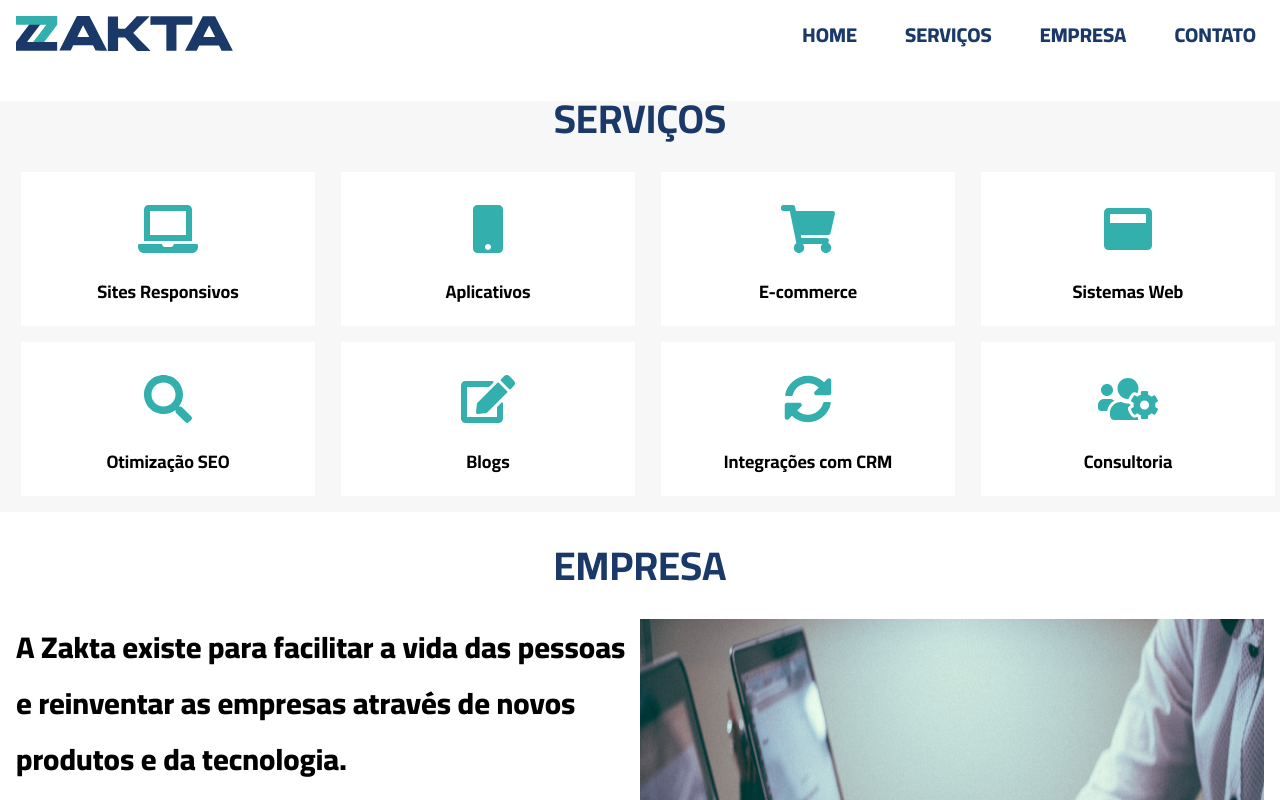
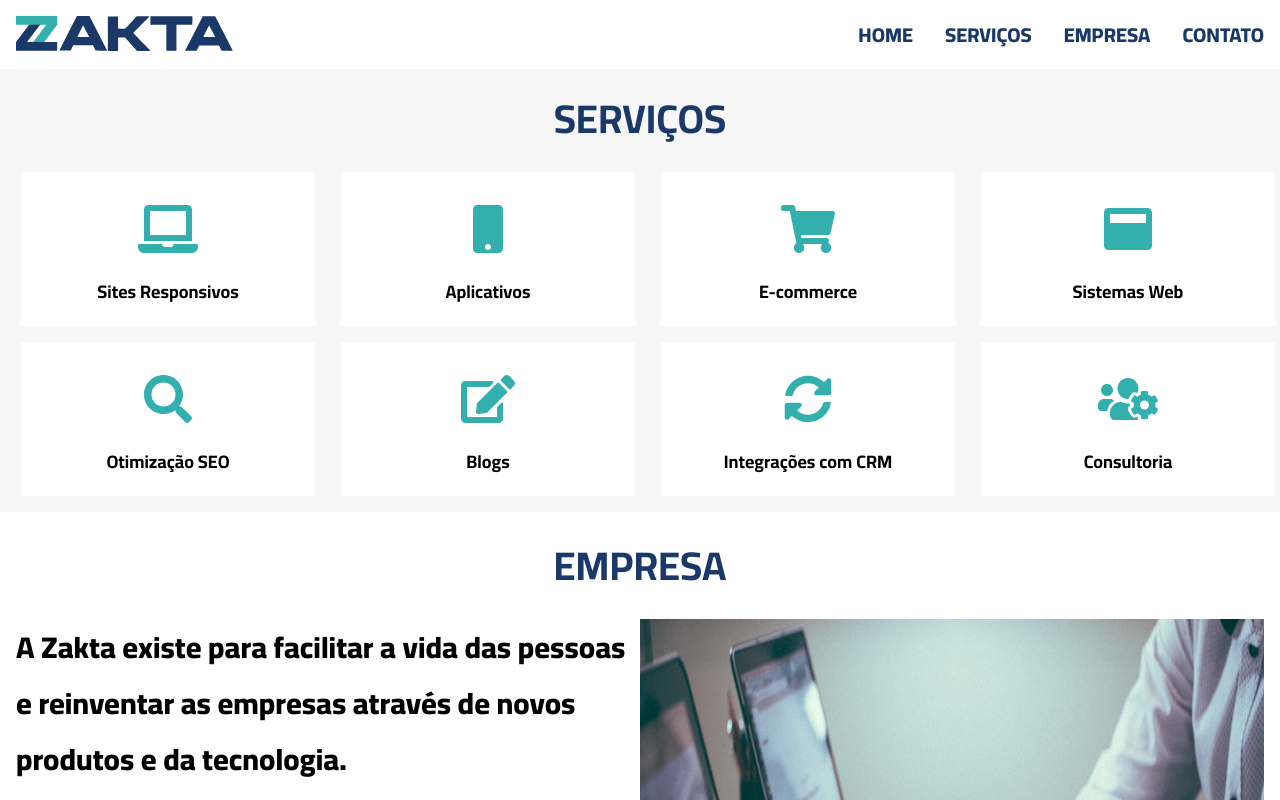
Before and after one commit to zakta/site, a Next.js app: page / in a window 1280 px wide. Shown: the top 800 px of the page. Built offline with nearby package versions, Linux system fonts and the light colour scheme.

Commit message:
Add javascript to remove overflow onclick device menu

```diff
--- a/components/Form/styles.js
+++ b/components/Form/styles.js
@@ -35,11 +35,12 @@ export const Form = styled.form`
     background: #1a3968;
     border: none;
     color: white;
-    font-size: 13px;
+    font-size: 15px;
+    font-family: Cairo, sans-serif;
     font-weight: 600;
-    padding: 1rem .5rem;
+    padding: .5rem 1rem;
     margin: 1rem 0;
-    width: 50%;
+    width: 200px;
     text-transform: uppercase;
 
 
--- a/components/Home/index.js
+++ b/components/Home/index.js
@@ -10,6 +10,7 @@ export default function Home(){
     speed: 400,
     slidesToShow: 1,
     slidesToScroll: 1,
+    easing: true,
   };
 
   return(
--- a/components/Home/styles.js
+++ b/components/Home/styles.js
@@ -17,9 +17,16 @@ export const Container = styled.div`
 
 export const SliderBox = styled.div`
   width: 100%;
+  max-height: 600px;
+
+  button:before {
+    opacity: .75;
+    color: #fff0f0;
+  }
+  .slick-active button:before {
+    color: #fff0f0;
+  }
 `;
 export const SliderImage = styled.img`
   width: 100%;
-  background-size: cover;
-  background-repeat: no-repeat;
 `;
--- a/components/Menu/index.js
+++ b/components/Menu/index.js
@@ -5,6 +5,10 @@ import { Container, List, ListItem, MenuToggle } from "./styles";
 
 export default function Menu() {
   const [open, setOpen] = useState(false);
+
+  function hideOverflow(){
+    document.body.style.overflowY= "hidden";
+  }
 
   return (
     <Container>
@@ -14,7 +18,14 @@ export default function Menu() {
         <ListItem><Link href="/empresa">Empresa</Link></ListItem>
         <ListItem><Link href="/contato">Contato</Link></ListItem>
       </List>
-      <MenuToggle onClick={() => setOpen(!open)}>
+      <MenuToggle onClick={() => {
+        setOpen(!open)
+        if(!open){
+          hideOverflow();
+        }else{
+          document.body.style.removeProperty("overflow");
+        }
+      }}>
         <Hamburguer open={open} />
       </MenuToggle>
     </Container>
--- a/components/Menu/styles.js
+++ b/components/Menu/styles.js
@@ -6,10 +6,8 @@ export const Container = styled.div`
 export const List = styled.ul`
   display: flex;
   flex-wrap: wrap;
-  float: right;
-  margin-bottom: 0;
-  margin-left: 0;
-  padding-left: 0;
+  margin:0;
+  padding: 0;
 
   @media (max-width: 768px) {
     transform: ${({ open }) => (open ? "translateX(0)" : "translateX(100%)")};
@@ -36,20 +34,13 @@ export const ListItem = styled.li`
   font-weight: 700;
   font-size: 30px;
   text-transform: uppercase;
-  padding: 2rem 0;
-
- :last-of-type{
-   padding-bottom: 3rem;
- }
+  padding: 2.5rem;
 
   @media (min-width: 768px){
-    list-style-type: none;
-    padding-right: 10px;
-    background-color: inherit;
+    padding: 0;
+    display: flex;
     font-size: 20px;
-    text-transform: uppercase;
     font-weight: 800;
-    padding: 0 1.5rem;
   }
 
   a {
@@ -58,6 +49,7 @@ export const ListItem = styled.li`
 
     @media (min-width: 768px){
       color: #1a3968;
+      padding: 1rem;
 
       :hover{
       color: #33afad;
```
